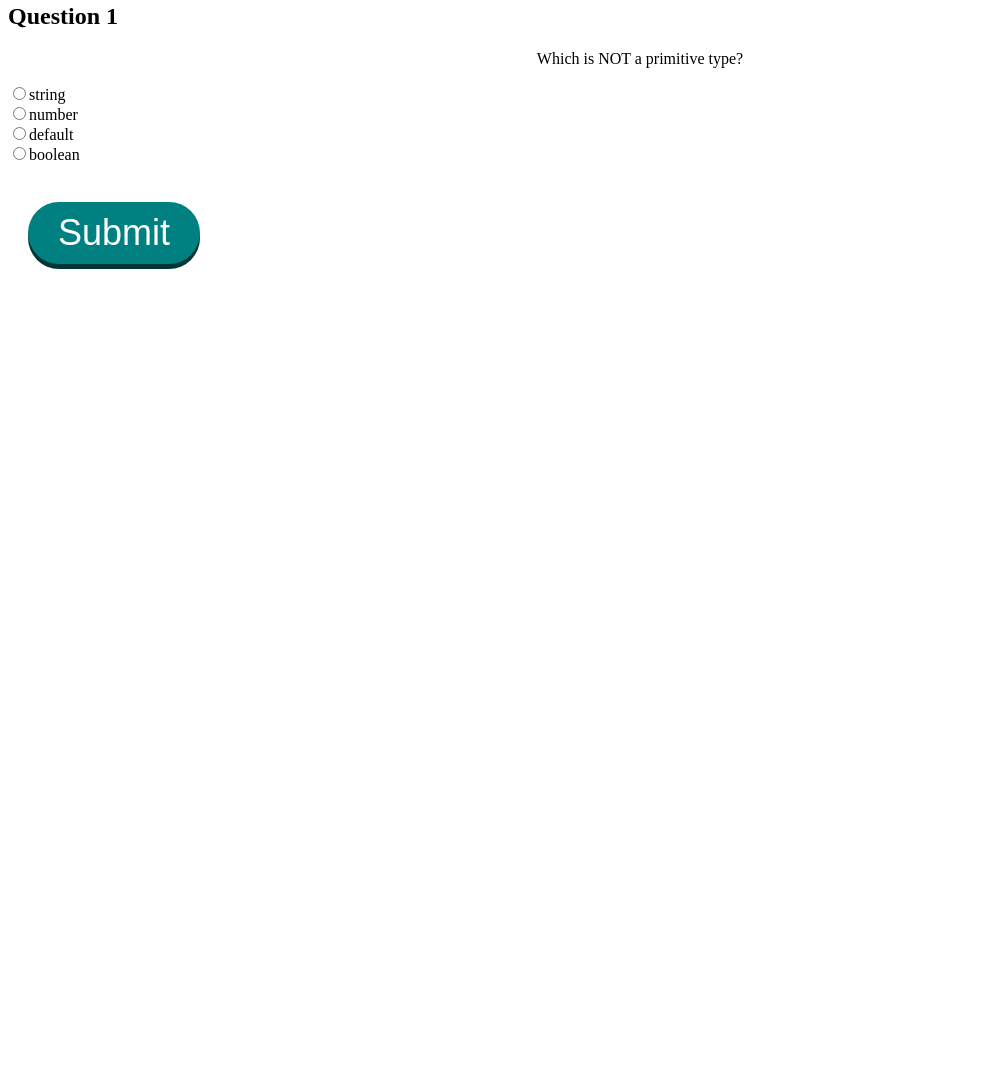
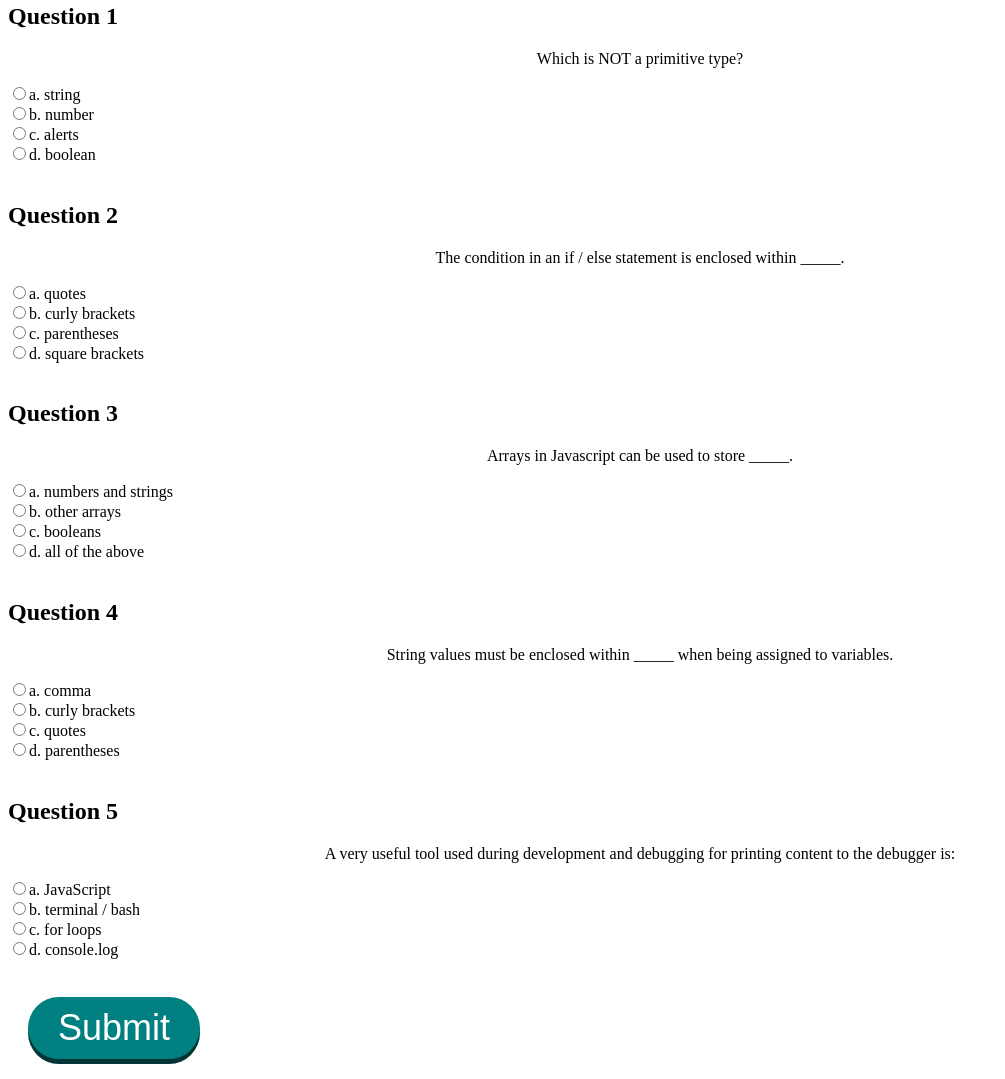
Before and after one commit to Gioq89/04-Web-APIs-Code-Quiz, a plain HTML site: page index.html in a window 1280 px wide. Shown: the part 349-1428 px from the top of the page, without its empty margins (0-1005 px from the left). Before the commit the page ends 800 px from the top, so only its background shows below. Drawn offline with Linux system fonts and the light colour scheme.

Commit message:
added questions and fixed timer

```diff
--- a/Assets/js/script.js
+++ b/Assets/js/script.js
@@ -4,16 +4,17 @@ var start = document.getElementById("start");
 start.addEventListener("click", startTimer);
 
 function startTimer() {
-  if(!timerStarted) {
+  if (!timerStarted) {
     var timer = document.getElementById("timer");
     var seconds = 75;
 
     setInterval(function () {
       seconds--;
+        if (seconds < 0) {
+          clearInterval();
+          timer.textContent = "Time's up!"
+      } else {
       timer.textContent = seconds + " seconds";
-
-    if (seconds == 0) {
-      clearInterval();
       }
       }, 1000);
 
--- a/index.html
+++ b/index.html
@@ -30,10 +30,38 @@
     <div id="question1-page">
       <h2>Question 1</h2>
       <p>Which is NOT a primitive type?</p>
-      <input type="radio" name="question1" value="string">string<br>
-      <input type="radio" name="question1" value="number">number<br>
-      <input type="radio" name="question1" value="default">default<br>
-      <input type="radio" name="question1" value="boolean">boolean<br>
+      <input type="radio" name="question1" value=a)>a. string<br>
+      <input type="radio" name="question1" value=b)>b. number<br>
+      <input type="radio" name="question1" value=c)>c. alerts<br>
+      <input type="radio" name="question1" value=d)>d. boolean<br>
+      <br>
+      <h2>Question 2</h2>
+      <p>The condition in an if / else statement is enclosed within _____.</p>
+      <input type="radio" name="question2" value=a)>a. quotes<br>
+      <input type="radio" name="question2" value=b)>b. curly brackets<br>
+      <input type="radio" name="question2" value=c)>c. parentheses<br>
+      <input type="radio" name="question2" value=d)>d. square brackets<br>
+      <br>
+      <h2>Question 3</h2>
+      <p>Arrays in Javascript can be used to store _____.</p>
+      <input type="radio" name="question3" value=a)>a. numbers and strings<br>
+      <input type="radio" name="question3" value=b)>b. other arrays<br>
+      <input type="radio" name="question3" value=c)>c. booleans<br>
+      <input type="radio" name="question3" value=d)>d. all of the above<br>
+      <br>
+      <h2>Question 4</h2>
+      <p>String values must be enclosed within _____ when being assigned to variables.</p>
+      <input type="radio" name="question4" value=a)>a. comma<br>
+      <input type="radio" name="question4" value=b)>b. curly brackets<br>
+      <input type="radio" name="question4" value=c)>c. quotes<br>
+      <input type="radio" name="question4" value=d)>d. parentheses<br>
+      <br>
+      <h2>Question 5</h2>
+      <p>A very useful tool used during development and debugging for printing content to the debugger is:</p>
+      <input type="radio" name="question5" value=a)>a. JavaScript<br>
+      <input type="radio" name="question5" value=b)>b. terminal / bash<br>
+      <input type="radio" name="question5" value=c)>c. for loops<br>
+      <input type="radio" name="question5" value=d)>d. console.log<br>
       <br>
       <button id="submit-button">Submit</button>
     </div>
```
Lines whose indentation alone changed are shown as unchanged.
